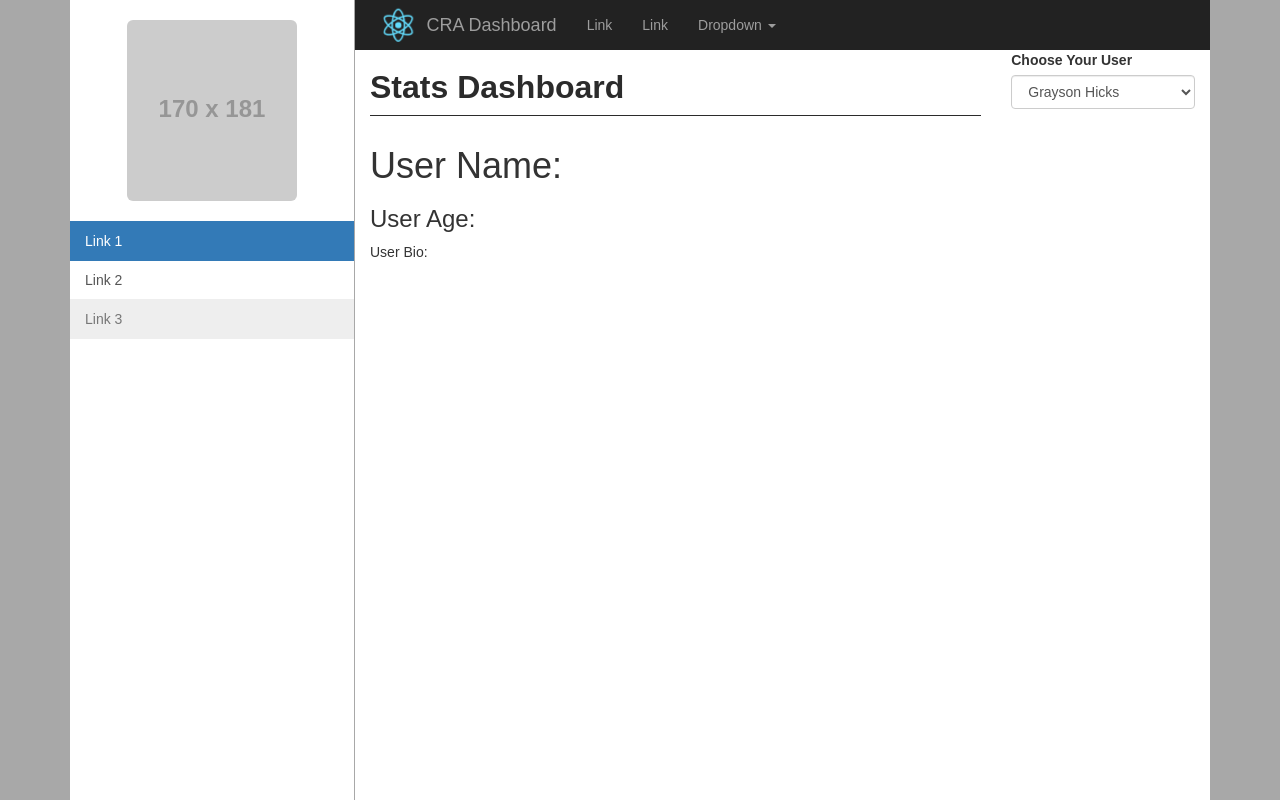
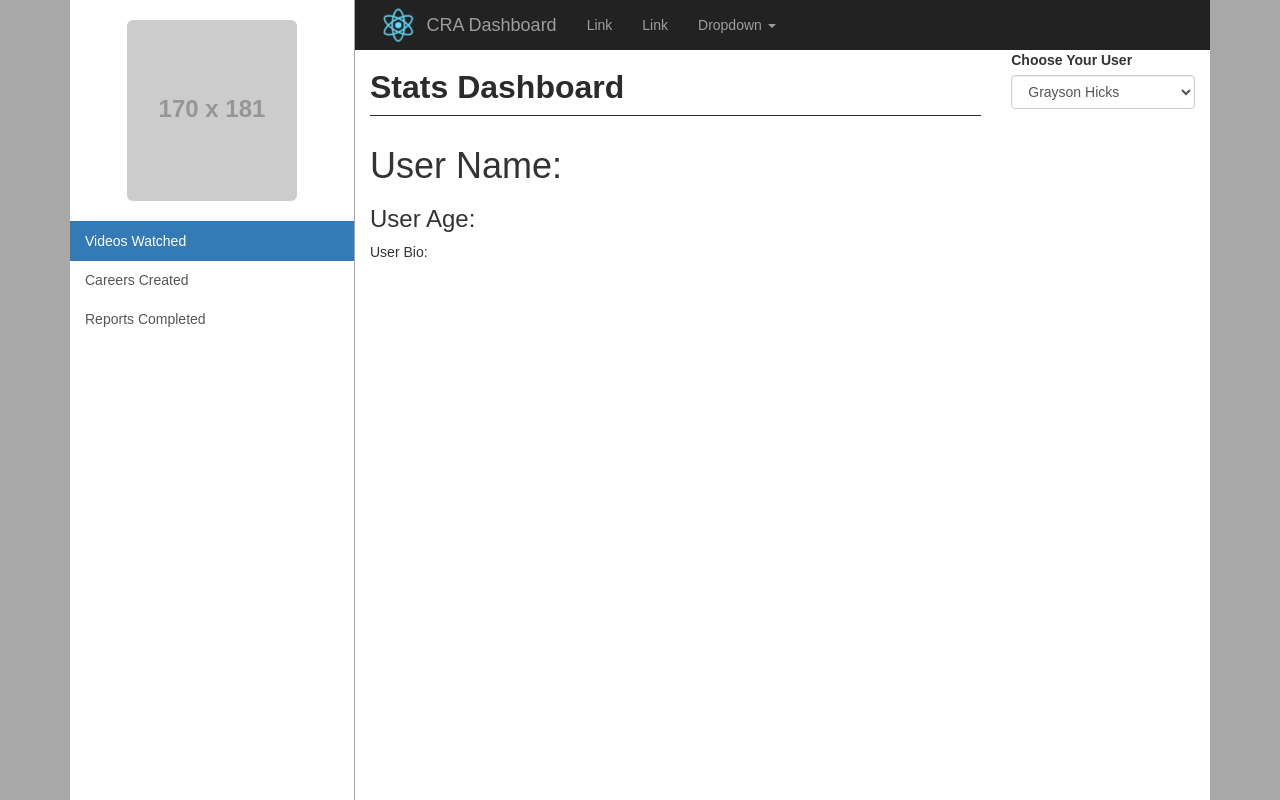
Before and after one commit to graysonhicks/dashboard, a React (Create React App) app: page / in a window 1280 px wide. Shown: the top 800 px of the page. Built offline with nearby package versions, Linux system fonts and the light colour scheme.

Commit message:
sidebar stats to components

```diff
--- a/src/App.js
+++ b/src/App.js
@@ -13,7 +13,8 @@ class App extends Component {
   constructor(props) {
     super(props);
     this.state = {
-        user: {}
+        user: {},
+        stat: {}
     };
 
     this.changeUser = this.changeUser.bind(this);
@@ -35,10 +36,23 @@ class App extends Component {
       }
   ];
 
+  stats = [
+      "Videos Watched",
+      "Careers Created",
+      "Reports Completed"
+  ]
+
   changeUser(e) {
 
     this.setState({
       user: this.users[e.target.value]
+    });
+  }
+
+  changeStat(e) {
+
+    this.setState({
+      stat: this.users[e.target.value]
     });
   }
   render() {
@@ -47,7 +61,7 @@ class App extends Component {
       <div className="app">
           <Grid className="app-container">
               <Col xs={3} className="sidebar-container">
-                  <SidebarComponent></SidebarComponent>
+                  <SidebarComponent stats={this.stats}></SidebarComponent>
               </Col>
               <Col xs={9} className="content-container">
                   <Row>
--- /dev/null
+++ b/src/components/SideBarStat/SideBarStat.js
@@ -0,0 +1,12 @@
+import React from 'react';
+import { ListGroupItem } from 'react-bootstrap';
+import './SideBarStat.css';
+
+export const SideBarStatComponent = (props) => {
+    const active = (props.index == 0) ? 'active' : null
+    return (
+        <ListGroupItem className="sidebar-list-group-item" href="#" active={active}> {props.name} </ListGroupItem>
+    )
+}
+
+export default SideBarStatComponent;
--- a/src/components/Sidebar/Sidebar.js
+++ b/src/components/Sidebar/Sidebar.js
@@ -1,5 +1,6 @@
 import React, { Component } from 'react';
-import { ListGroup, ListGroupItem, Row, Col, Image } from 'react-bootstrap';
+import { ListGroup, Row, Col, Image } from 'react-bootstrap';
+import SideBarStatComponent from '../SideBarStat/SideBarStat'
 import './Sidebar.css';
 
 class SidebarComponent extends Component {
@@ -12,9 +13,21 @@ class SidebarComponent extends Component {
                             <Image src="http://placehold.it/170x181" rounded />
                         </div>
                         <ListGroup>
-                          <ListGroupItem className="sidebar-list-group-item" href="#" active>Link 1</ListGroupItem>
-                          <ListGroupItem className="sidebar-list-group-item" href="#">Link 2</ListGroupItem>
-                          <ListGroupItem className="sidebar-list-group-item" href="#" disabled>Link 3</ListGroupItem>
+                            {this.props.stats.map((stat, i) =>
+
+                                <SideBarStatComponent
+                                    className="sidebar-list-group-item"
+                                    href="#"
+                                    key={i}
+                                    name={stat}
+                                    index={i}
+                                    onChange={this.props.changeStat}
+                                    />
+
+
+                            )}
+
+
                         </ListGroup>
                 </Col>
             </Row>
--- a/src/components/UserOption/UserOption.js
+++ b/src/components/UserOption/UserOption.js
@@ -1,6 +1,4 @@
-import React, {
-    Component
-} from 'react';
+import React from 'react';
 import './UserOption.css';
 
 export const UserOptionComponent = ({name, index}) => {
```
Also changed, not shown: src/components/SideBarStat/SideBarStat.css (added).
